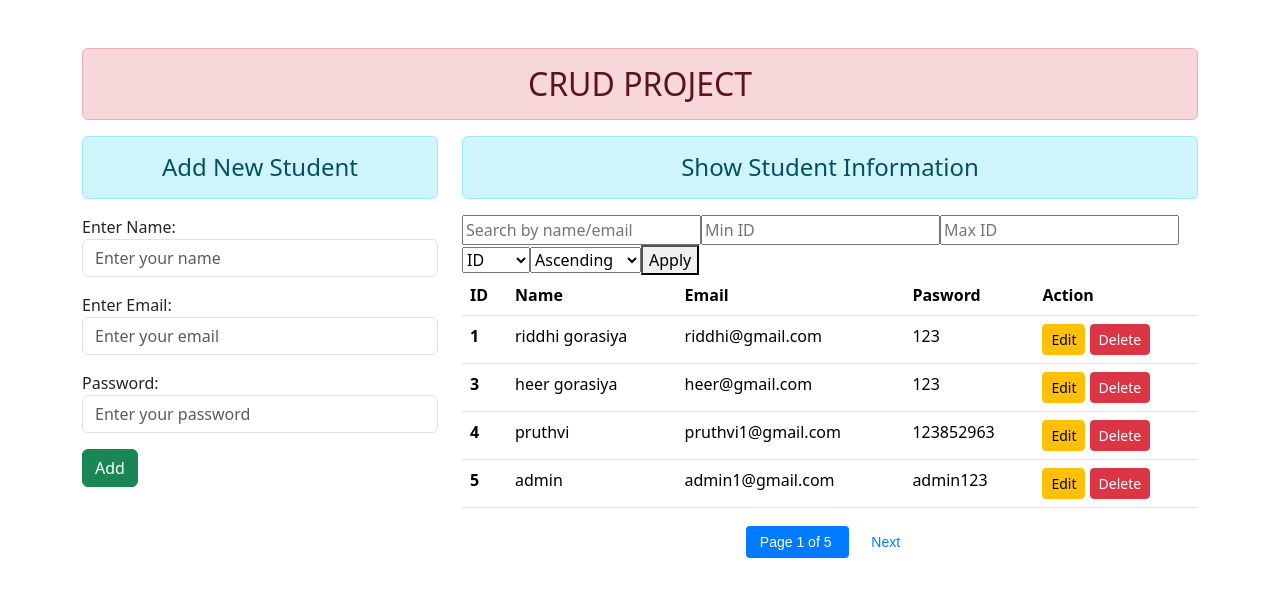
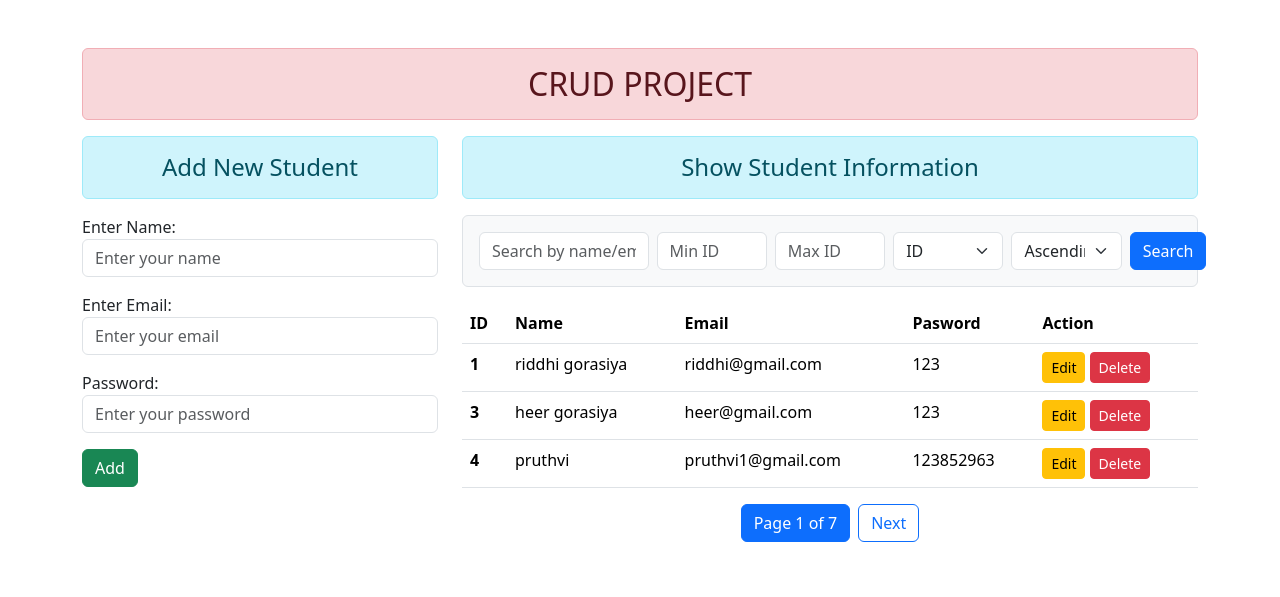
Before and after one commit to RiddhiGorasiya/Django-Test, a Django app: page / in a window 1280 px wide. Shown: the top 597 px of the page. Run offline with Django 5.2, Linux system fonts and the light colour scheme; data comes from the database, SQL or seed files in the repository; both versions use the stored data as it was after the commit; some libraries are stand-ins or nearby versions.

Commit message:
add filter, sorting and range

```diff
--- a/CRUD-FBV/crud/myapp/templates/myapp/addandshow.html
+++ b/CRUD-FBV/crud/myapp/templates/myapp/addandshow.html
@@ -21,6 +21,36 @@
     </div>
     <div class="col-sm-8">
         <h4 class="text-center alert alert-info">Show Student Information</h4>
+        <!--  Filter & Sort Form -->
+        <form method="get" class="mb-3 p-3 border rounded bg-light">
+        <div class="row g-2">
+            <div class="col-md-3">
+            <input type="text" name="search" class="form-control" placeholder="Search by name/email" value="{{ search }}">
+            </div>
+            <div class="col-md-2">
+            <input type="number" name="id_min" class="form-control" placeholder="Min ID" value="{{ id_min }}">
+            </div>
+            <div class="col-md-2">
+            <input type="number" name="id_max" class="form-control" placeholder="Max ID" value="{{ id_max }}">
+            </div>
+            <div class="col-md-2">
+            <select name="sort" class="form-select">
+                <option value="id" {% if sort_by == "id" %}selected{% endif %}>ID</option>
+                <option value="name" {% if sort_by == "name" %}selected{% endif %}>Name</option>
+                <option value="email" {% if sort_by == "email" %}selected{% endif %}>Email</option>
+            </select>
+            </div>
+            <div class="col-md-2">
+            <select name="order" class="form-select">
+                <option value="asc" {% if order == "asc" %}selected{% endif %}>Ascending</option>
+                <option value="desc" {% if order == "desc" %}selected{% endif %}>Descending</option>
+            </select>
+            </div>
+            <div class="col-md-1">
+            <button type="submit" class="btn btn-primary ">Search</button>
+            </div>
+        </div>
+        </form>
         {% if stu %}
             <table class="table table-hover">
                 <thead>
@@ -33,21 +63,6 @@
                     </tr>
                 </thead>
                 <tbody>
-                <form method="get" class="mb-3">
-                    <input type="text" name="search" placeholder="Search by name/email" value="{{ search_query }}">
-                    <input type="number" name="id_min" placeholder="Min ID" value="{{ id_min }}">
-                    <input type="number" name="id_max" placeholder="Max ID" value="{{ id_max }}">
-                    <select name="sort">
-                        <option value="id" {% if sort_by == "id" %}selected{% endif %}>ID</option>
-                        <option value="name" {% if sort_by == "name" %}selected{% endif %}>Name</option>
-                        <option value="email" {% if sort_by == "email" %}selected{% endif %}>Email</option>
-                    </select>
-                    <select name="order">
-                        <option value="asc" {% if order == "asc" %}selected{% endif %}>Ascending</option>
-                        <option value="desc" {% if order == "desc" %}selected{% endif %}>Descending</option>
-                    </select>
-                    <button type="submit">Apply</button>
-                </form>
                     {% for st in stu %}
                         <tr>
                             <th scope="row">{{st.id}}</th>
@@ -58,7 +73,7 @@
                                 <a href="{% url "updatedata" st.id %}" class="btn btn-warning btn-sm">Edit</a>
                                 <form action="{% url "deletedata" st.id %}" method="POST" class="d-inline">
                                     {% csrf_token %}
-                                    <input type="submit" class="btn btn-danger btn-sm" value="Delete">
+                                    <input type="submit" class="btn btn-danger btn-sm" onclick="return confirm('Are you sure you want to delete this student?');" value="Delete">
                                 </form>
                             </td>
                         </tr>
@@ -69,7 +84,7 @@
             <h4 class="text-center alert alert-warning">No Record</h4>
         {% endif %}
         {% comment %} add Pagination {% endcomment %}
-        <style>
+        {% comment %} <style>
             .pagination {
                 display: flex;
                 justify-content: center;
@@ -85,7 +100,7 @@
                 padding: 8px 14px;
                 margin: 0 4px;
                 {% comment %} border: 1px solid #dee2e6; {% endcomment %}
-                border-radius: 4px;
+                {% comment %} border-radius: 4px;
                 font-size: 14px;
                 transition: background-color 0.3s, color 0.3s, border-color 0.3s;
             }
@@ -102,9 +117,9 @@
                 border-color: #007bff;
                 cursor: default;
             }
-        </style>
+        </style> {% endcomment %}
 
-        <div class="pagination">
+        {% comment %} <div class="pagination">
             <span>
                 {% if stu.has_previous %}
                     <a href="?page={{stu.previous_page_number}}">Previous</a>
@@ -116,7 +131,31 @@
                     <a href="?page={{stu.next_page_number}}">Next</a>
                 {% endif %}
             </span>
-        </div>
+        </div> {% endcomment %}
+        {% comment %} <div class="pagination justify-content-center mt-3">
+            {% if stu.has_previous %}
+            <a class="btn btn-outline-primary mx-1" href="?page={{ stu.previous_page_number }}">Previous</a>
+            {% endif %}
+            <span class="btn btn-primary">
+                Page {{ stu.number }} of {{ stu.paginator.num_pages }}
+            </span>
+            {% if stu.has_next %}
+            <a class="btn btn-outline-primary mx-1" href="?page={{ stu.next_page_number }}">Next</a>
+            {% endif %}
+        </div> {% endcomment %}
+         <div class="d-flex justify-content-center align-items-center mt-3">
+      {% if stu.has_previous %}
+        <a class="btn btn-outline-primary mx-1"
+           href="?page={{ stu.previous_page_number }}{% if preserved_query %}&{{ preserved_query }}{% endif %}">
+           Previous</a>
+      {% endif %}
+      <span class="btn btn-primary mx-1">Page {{ stu.number }} of {{ stu.paginator.num_pages }}</span>
+      {% if stu.has_next %}
+        <a class="btn btn-outline-primary mx-1"
+           href="?page={{ stu.next_page_number }}{% if preserved_query %}&{{ preserved_query }}{% endif %}">
+           Next</a>
+      {% endif %}
+    </div>
     </div>
 </div>
 {% endblock content %}
--- a/CRUD-FBV/crud/myapp/views.py
+++ b/CRUD-FBV/crud/myapp/views.py
@@ -1,4 +1,4 @@
-from django.shortcuts import render, HttpResponseRedirect
+from django.shortcuts import render, HttpResponseRedirect, get_object_or_404
 from .forms import StudentRegistration
 from .models import User
 from django.contrib import messages
@@ -22,34 +22,94 @@ def add_show(request):
             fm = StudentRegistration()
     else:
         fm = StudentRegistration()
-    search_query = request.GET.get('search', '').strip()
-    sort_by = request.GET.get('sort', 'id')
-    order = request.GET.get('order', 'asc')
-    id_min = request.GET.get('id_min')
-    id_max = request.GET.get('id_max')
+
+    # search_query = request.GET.get('search', '').strip()
+    # sort_by = request.GET.get('sort', 'id')
+    # order = request.GET.get('order', 'asc')
+    # id_min = request.GET.get('id_min')
+    # id_max = request.GET.get('id_max')
+    search = request.GET.get('search', '').strip()
+    id_min = request.GET.get('id_min', '').strip()
+    id_max = request.GET.get('id_max', '').strip()
+    sort_field = request.GET.get('sort', 'id').strip()
+    order = request.GET.get('order', 'asc').strip()
     stud = User.objects.all()
-    # Keyword Filter
-    if search_query:
-        stud = stud.filter(Q(name__icontains=search_query) | Q(email__icontains=search_query))
-    # Range Filter
+
+    # # # Keyword filter (by name or email)
+    # if search_query:
+    #     stud = stud.filter(Q(name__icontains=search_query) | Q(email__icontains=search_query))
+
+    # # # Range filter (ID range)
+    # if id_min and id_max:
+    #     stud = stud.filter(id__range=(id_min, id_max))
+    # elif id_min:
+    #     stud = stud.filter(id__gte=id_min)
+    # elif id_max:
+    #     stud = stud.filter(id__lte=id_max)
+
+    # # # Sorting logic
+    # if order == 'desc':
+    #     sort_by = f'-{sort_by}'
+    # stud = stud.order_by(sort_by)
+
+    # Apply text filter
+    if search:
+        stud = stud.filter(Q(name__icontains=search) | Q(email__icontains=search))
+
+    # Apply ID range
     if id_min and id_max:
         stud = stud.filter(id__range=(id_min, id_max))
     elif id_min:
         stud = stud.filter(id__gte=id_min)
     elif id_max:
         stud = stud.filter(id__lte=id_max)
+
     # Sorting
-    if order == 'desc':
-        sort_by = f'-{sort_by}'
-    stud = stud.order_by(sort_by)
+    allowed = ['id', 'name', 'email']
+    if sort_field not in allowed:
+        sort_field = 'id'
+    sort_expression = f'-{sort_field}' if order == 'desc' else sort_field
+    stud = stud.order_by(sort_expression)
+
     # add a pagination
-    all_post = User.objects.all().order_by('id')
-    paginator = Paginator(all_post, per_page = 4) # Show 5 contacts per page.
-    page_number = request.GET.get('page')
-    stud = paginator.get_page(page_number)
-    print("Page Number:", page_number)
+    # all_post = User.objects.all().order_by('id')
+    # paginator = Paginator(all_post, per_page = 4) # Show 4 contacts per page.
+    # page_number = request.GET.get('page')
+    # stud = paginator.get_page(page_number)
+    # print("Page Number:", page_number)
+    # print("Page Object:", stud)
+    paginator = Paginator(stud, 3)
+    page = request.GET.get('page')
+    stud = paginator.get_page(page)
+    print("Page Number:", page)
     print("Page Object:", stud)
-    return render(request, 'myapp/addandshow.html', {'form':fm , 'stu':stud})
+
+    # Keep querystring for pagination links
+    querydict = request.GET.copy()
+    querydict.pop('page', None)
+    preserved_query = querydict.urlencode()
+
+    # context = {
+    #     'form': fm,
+    #     'stu': stud,
+    #     'search_query': search_query,
+    #     'sort_by': sort_by.lstrip('-'),
+    #     'order': order,
+    #     'id_min': id_min,
+    #     'id_max': id_max,
+    # }
+    context = {
+        'form': fm,
+        'stu': stud,
+        'search': search,
+        'id_min': id_min,
+        'id_max': id_max,
+        'sort_field': sort_field,
+        'order': order,
+        'preserved_query': preserved_query,
+    }
+
+    return render(request, 'myapp/addandshow.html', context)
 
 # Delete Data
 def delete_data(request, id):
```
Also changed, not shown: CRUD-FBV/crud/db.sqlite3, CRUD-FBV/crud/myapp/migrations/0002_alter_user_name.py (added).
